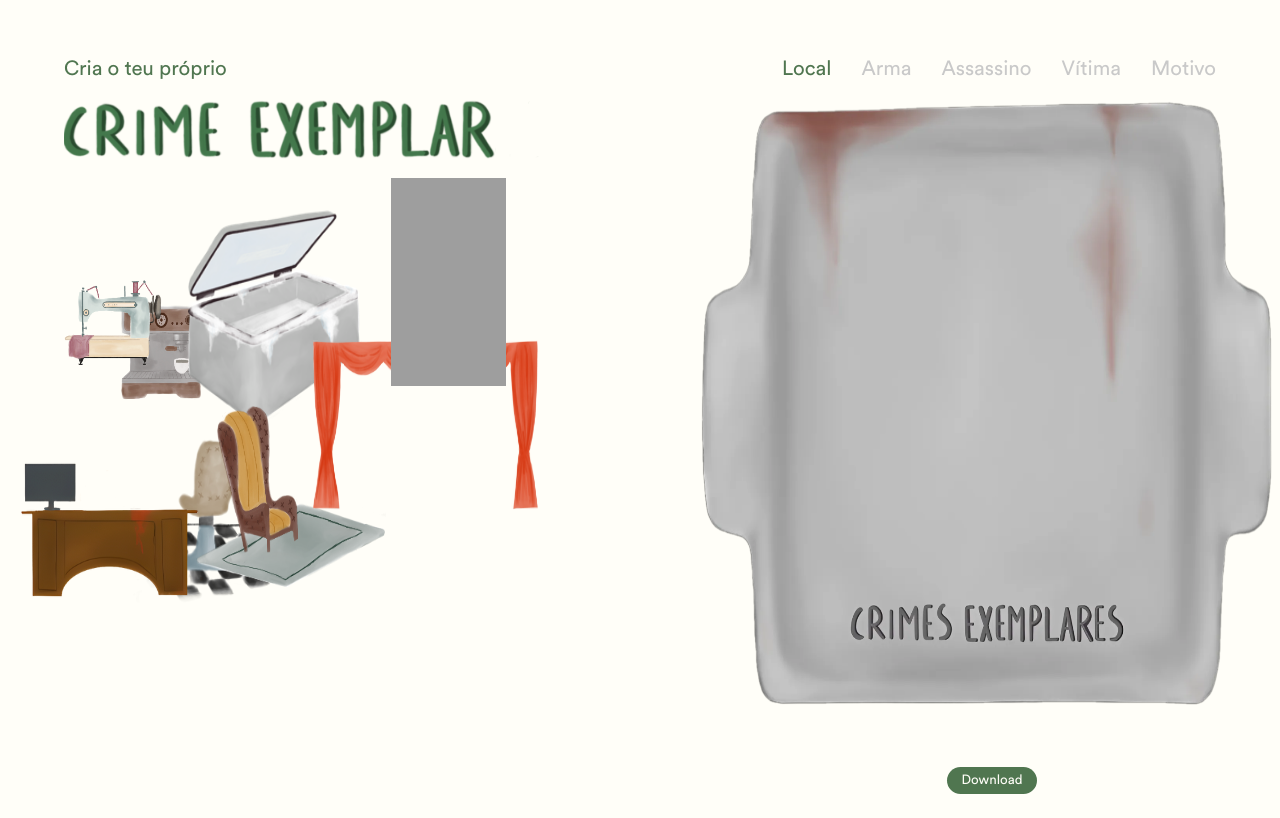
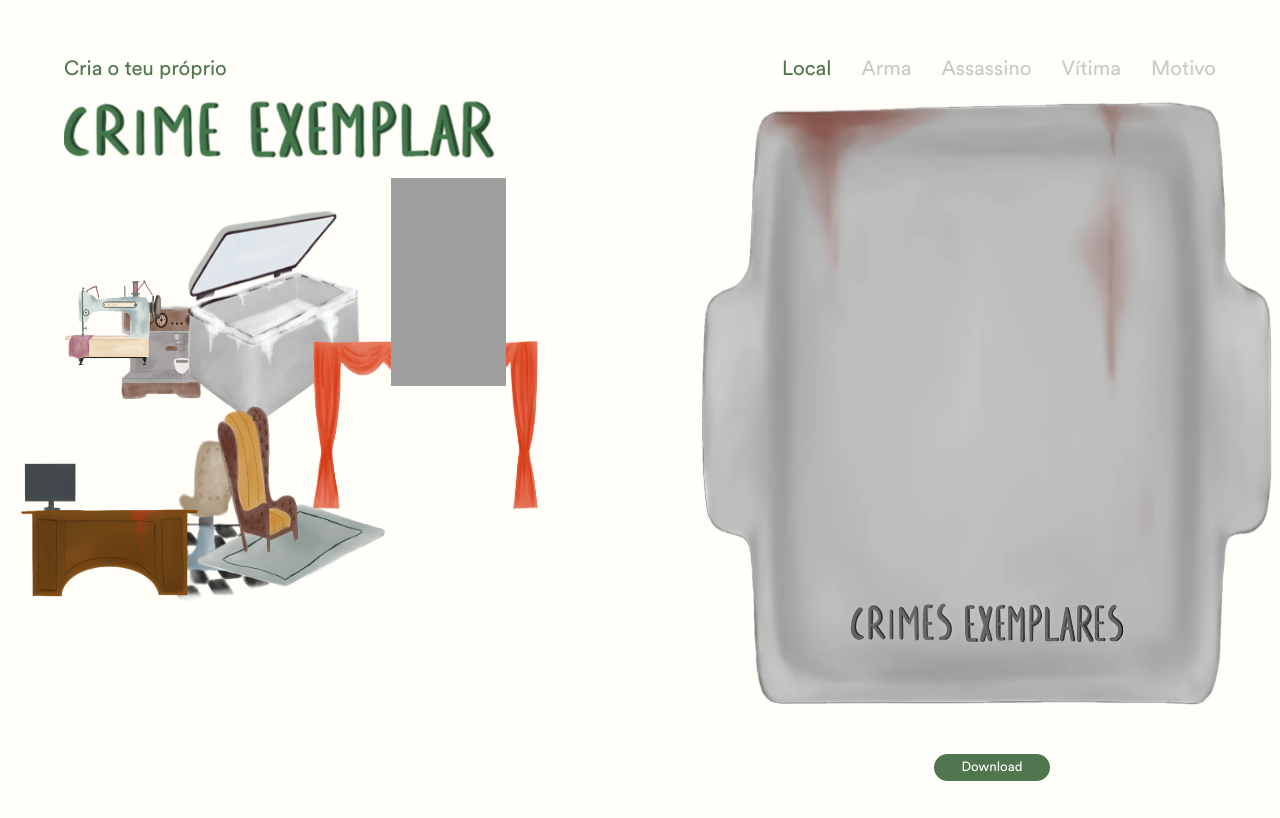
Before and after one commit to bbranco8/CrimesExemplares, a plain HTML site: page index.html in a window 1280 px wide. Shown: the part 2382-3200 px from the top of the page. Drawn offline with Linux system fonts and the light colour scheme; grey boxes are pictures that could not be loaded.

Commit message:
update botão do quizz

```diff
--- a/CSS/quizz.css
+++ b/CSS/quizz.css
@@ -70,14 +70,17 @@
 .btnCont{
     position: absolute;
     right: 0%;
-    bottom: 3%;
+    top: 92%;
     width: 45%;
     display: flex;
     justify-content: center;
 }
 
 .downloadBtn{
+    cursor: pointer;
     border: none;
+    width: 20%;
+    height: 13%;
     padding: 5px 15px;
     border-radius: 15px;
     position: relative;
```
